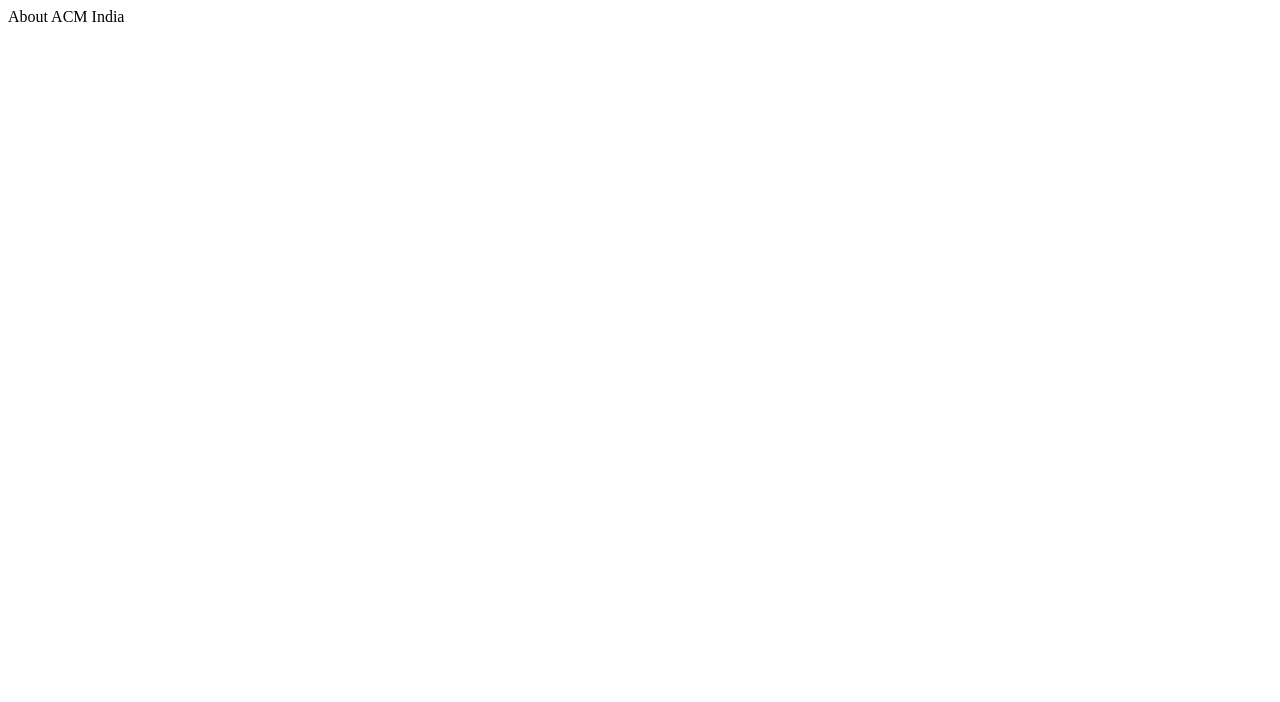
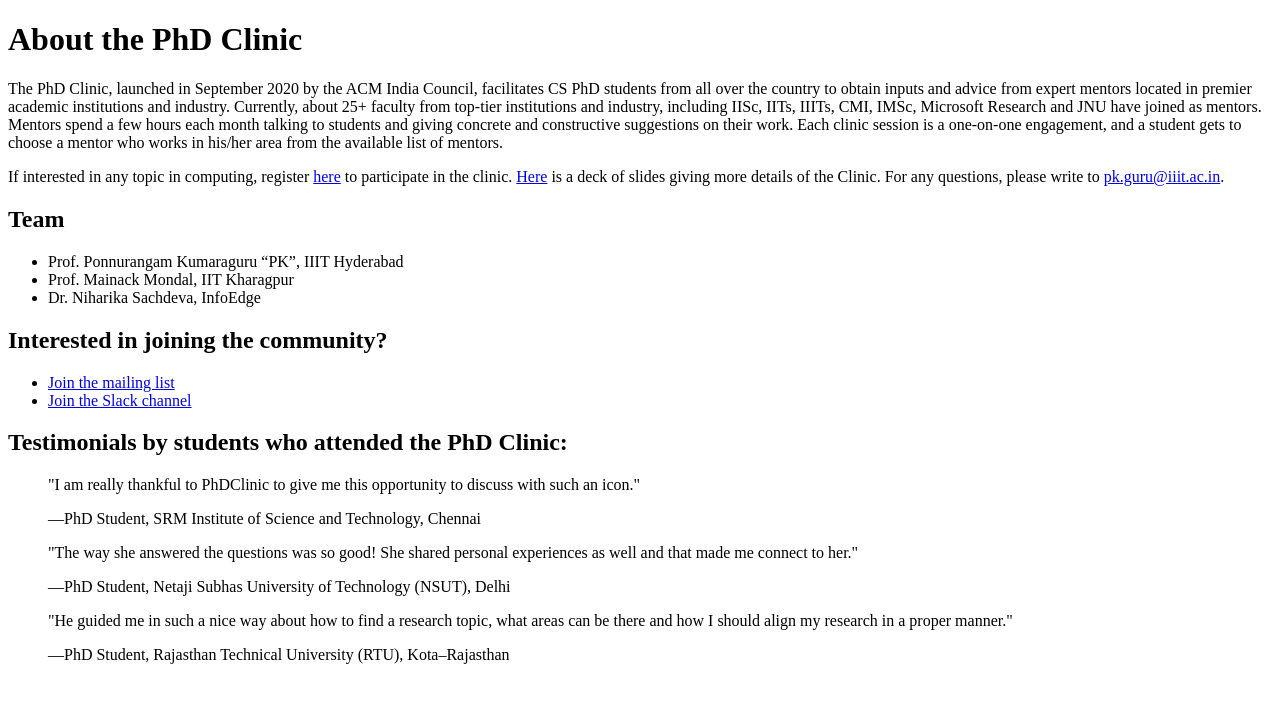
Before and after one commit to srivhash/acm-india, a Next.js app in the folder frontend/: page /about in a window 1280 px wide. Shown: the top 702 px of the page. Built offline with nearby package versions, Linux system fonts and the light colour scheme.

Commit message:
fixed registration

```diff
--- a/frontend/pages/about.js
+++ b/frontend/pages/about.js
@@ -1,10 +1,49 @@
-// pages/about.js
+// pages/phd-clinic.js
 import Head from 'next/head';
+import Link from 'next/link'; // Import Link
 
-export default function About() {
+export default function PhDClinic() {
   return (
     <div>
-      About ACM India
+      <Head>
+        <title>PhD Clinic</title>
+      </Head>
+      <main>
+        <h1>About the PhD Clinic</h1>
+        <p>
+          The PhD Clinic, launched in September 2020 by the ACM India Council, facilitates CS PhD students from all over the country to obtain inputs and advice from expert mentors located in premier academic institutions and industry. Currently, about 25+ faculty from top-tier institutions and industry, including IISc, IITs, IIITs, CMI, IMSc, Microsoft Research and JNU have joined as mentors. Mentors spend a few hours each month talking to students and giving concrete and constructive suggestions on their work. Each clinic session is a one-on-one engagement, and a student gets to choose a mentor who works in his/her area from the available list of mentors.
+        </p>
+        <p>
+          If interested in any topic in computing, register <a href="/register">here</a> to participate in the clinic. <a href="https://docs.google.com/presentation/d/1oL1I8l6LbGGCv1D2wxxsrancFEECah4yTjbxnyb8M44/edit#slide=id.g8e9de1b299_2_0">Here</a> is a deck of slides giving more details of the Clinic. For any questions, please write to <a href="mailto:pk.guru@iiit.ac.in">pk.guru@iiit.ac.in</a>.
+        </p>
+
+        <h2>Team</h2>
+        <ul>
+          <li>Prof. Ponnurangam Kumaraguru “PK”, IIIT Hyderabad</li>
+          <li>Prof. Mainack Mondal, IIT Kharagpur</li>
+          <li>Dr. Niharika Sachdeva, InfoEdge</li>
+        </ul>
+
+        <h2>Interested in joining the community?</h2>
+        <ul>
+          <li><a href="https://groups.google.com/g/phdclinic">Join the mailing list</a></li>
+          <li><a href="https://phdclinic.slack.com/join/shared_invite/zt-1f7e8wuo0-4z1JMmsq7hOBs0Lmr8jmww#/shared-invite/error">Join the Slack channel</a></li>
+        </ul>
+
+        <h2>Testimonials by students who attended the PhD Clinic:</h2>
+        <blockquote>
+          <p>"I am really thankful to PhDClinic to give me this opportunity to discuss with such an icon."</p>
+          <footer>—PhD Student, SRM Institute of Science and Technology, Chennai</footer>
+        </blockquote>
+        <blockquote>
+          <p>"The way she answered the questions was so good! She shared personal experiences as well and that made me connect to her."</p>
+          <footer>—PhD Student, Netaji Subhas University of Technology (NSUT), Delhi</footer>
+        </blockquote>
+        <blockquote>
+          <p>"He guided me in such a nice way about how to find a research topic, what areas can be there and how I should align my research in a proper manner."</p>
+          <footer>—PhD Student, Rajasthan Technical University (RTU), Kota–Rajasthan</footer>
+        </blockquote>
+      </main>
     </div>
   );
 }
--- a/frontend/pages/login.js
+++ b/frontend/pages/login.js
@@ -27,7 +27,6 @@ function LoginForm() {
     });
     const [isLoading, setIsLoading] = useState(false);
     const [error, setError] = useState('');
-    const toast = useToast();
     const router = useRouter();
 
     function handleChange(event) {
--- a/frontend/pages/register.js
+++ b/frontend/pages/register.js
@@ -19,6 +19,7 @@ import {
 import { MdPerson, MdEmail, MdLock } from 'react-icons/md';
 import NextLink from 'next/link';
 import catchErrors from '../utils/catchErrors';
+import { useRouter } from 'next/router';
 
 const INITIAL_USER = {
     firstname: "",
@@ -32,7 +33,7 @@ function Signup() {
     const [disabled, setDisabled] = useState(true);
     const [isLoading, setIsLoading] = useState(false);
     const [error, setError] = useState('');
-    const toast = useToast();
+    const router = useRouter();
 
     useEffect(() => {
         const isUser = Object.values(user).every(el => Boolean(el));
```
Also changed, not shown: frontend/pages/index.js (+5 -3 lines).
